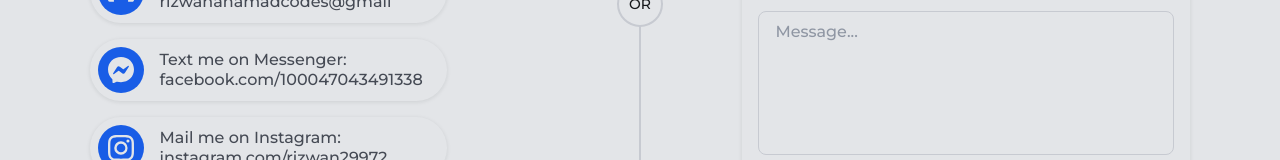
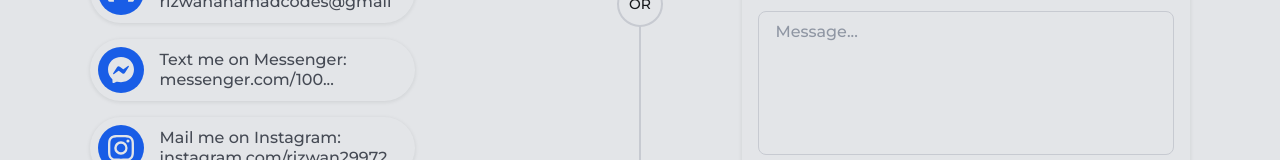
Before and after one commit to rizwanahamadcodes/portfolio, a Next.js app: page / in a window 1280 px wide. Shown: the part 3069-3229 px from the top of the page. Built offline with nearby package versions, Linux system fonts and the light colour scheme.

Commit message:
styling fix

```diff
--- a/src/app/home/ContactMe.tsx
+++ b/src/app/home/ContactMe.tsx
@@ -72,7 +72,7 @@ const getInTouchItems = [
     },
     {
         label: 'Text me on Messenger:',
-        linkLabel: 'facebook.com/100047043491338',
+        linkLabel: 'messenger.com/100...',
         url: 'https://m.me/100047043491338',
         icon: BsMessenger,
     },
@@ -331,7 +331,7 @@ type GetInTouchIconProps = {
 const GetInTouchIcon = (props: GetInTouchIconProps) => {
     const { icon: Icon } = props
     return (
-        <div className="flex h-[46px] w-[46px] items-center justify-center rounded-full bg-primary">
+        <div className="flex min-h-[46px] min-w-[46px] items-center justify-center rounded-full bg-primary">
             <Icon size={26} className={'text-gray-100'} />
         </div>
     )
```
